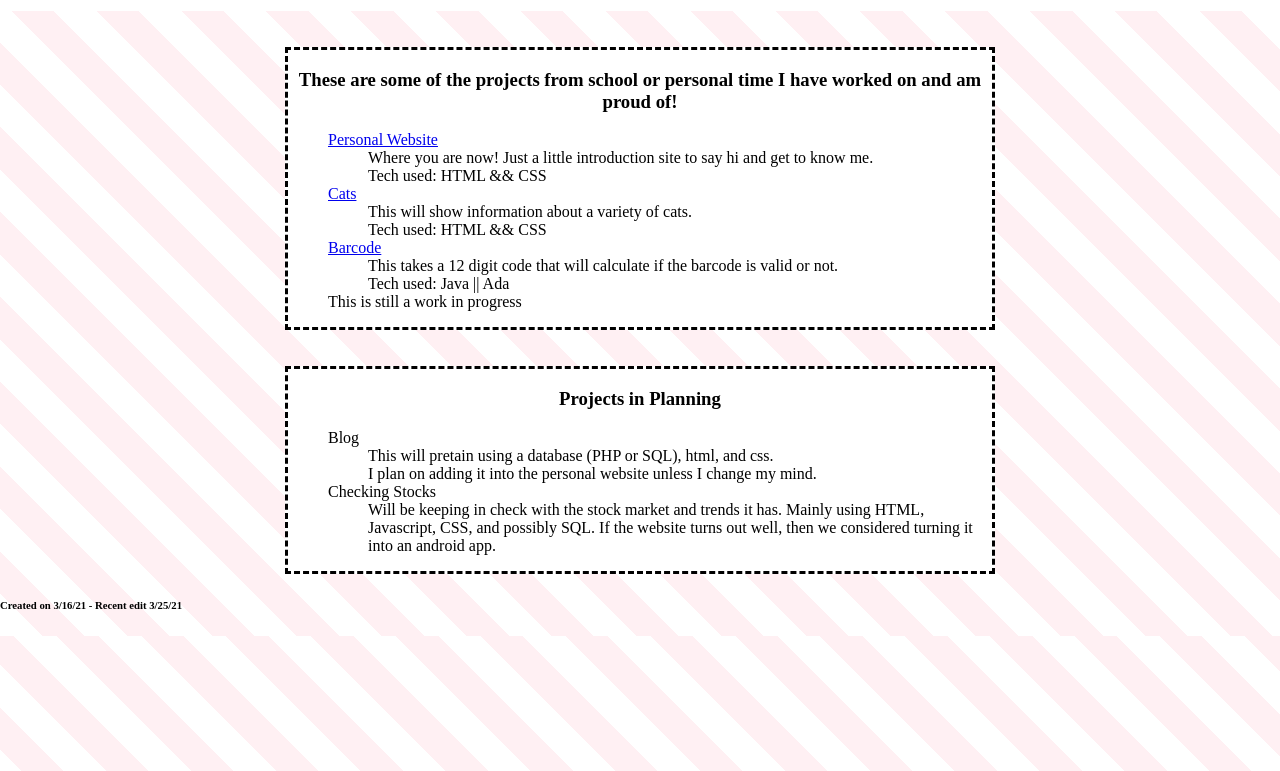
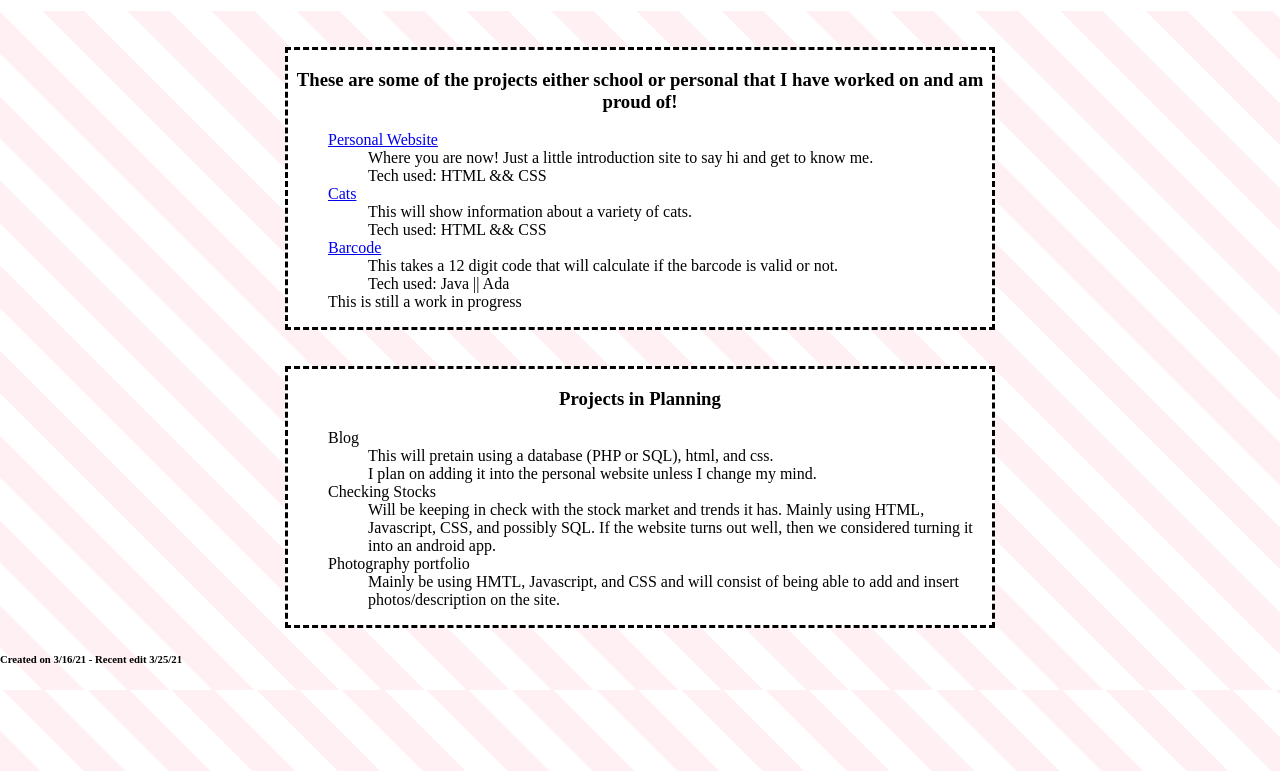
Before and after one commit to Jeninuwin/JennyNguyen, a plain HTML site: page project.html in a window 1280 px wide. Shown: the part 29-800 px from the top of the page. Drawn offline with Linux system fonts and the light colour scheme.

Commit message:
Update project.html

```diff
--- a/project.html
+++ b/project.html
@@ -29,7 +29,7 @@
 
   <br></br>
       <main class="about">
-      <h3 style="text-align: center;">These are some of the projects from school or personal time I have worked on and am proud of!</h3>
+      <h3 style="text-align: center;">These are some of the projects either school or personal that I have worked on and am proud of!</h3>
         <ol>
           <dt><a href="https://jeninuwin.github.io/JennyNguyen.github.io/">Personal Website</a></dt>
           <dd>Where you are now! Just a little introduction site to say hi and get to know me.<br>Tech used: HTML && CSS</dd>
@@ -48,6 +48,8 @@
           <dd>This will pretain using a database (PHP or SQL), html, and css. <br> I plan on adding it into the personal website unless I change my mind. </dd>
           <dt>Checking Stocks</dt>
           <dd>Will be keeping in check with the stock market and trends it has. Mainly using HTML, Javascript, CSS, and possibly SQL. If the website turns out well, then we considered turning it into an android app.</dd>
+          <dt>Photography portfolio</dt>
+          <dd>Mainly be using HMTL, Javascript, and CSS and will consist of being able to add and insert photos/description on the site.</dd>
         </ol>
     </section>
 </body>
```
